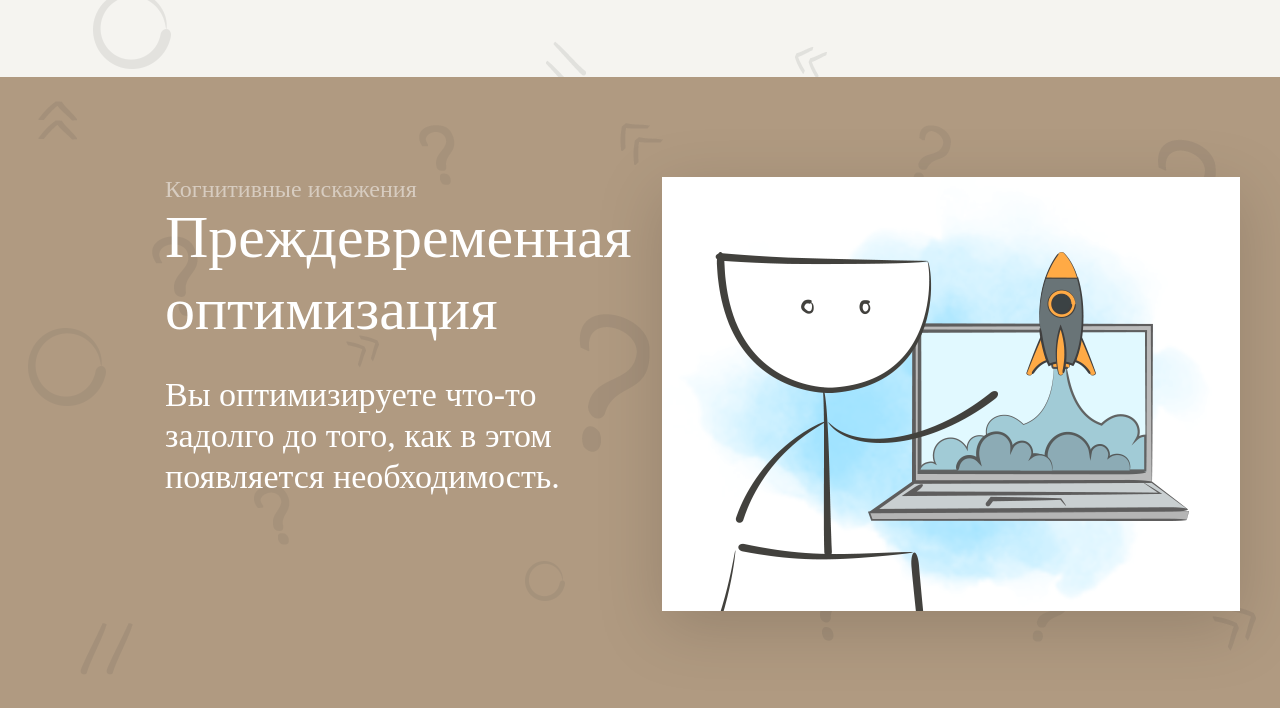
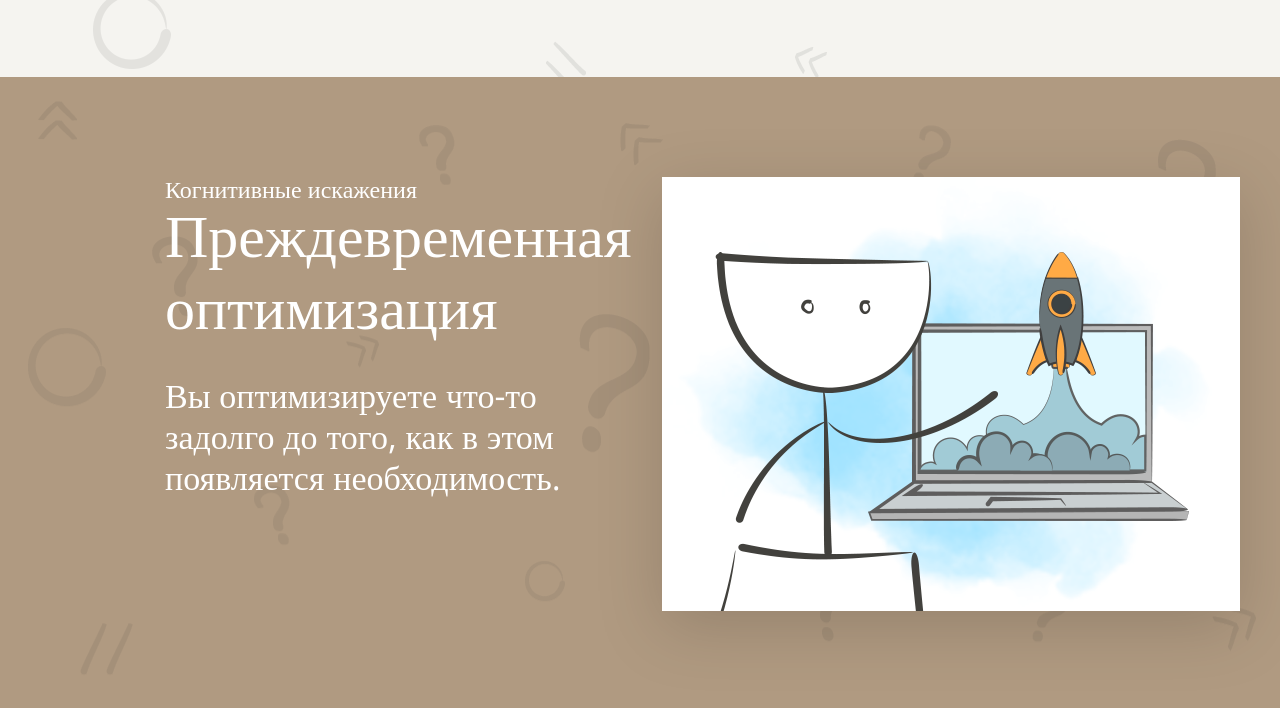
Before and after one commit to Emilya-02/layout-designer-project-lvl1, a plain HTML site: page src/index.html in a window 1280 px wide. Shown: the part 3539-4247 px from the top of the page. Drawn offline with nearby package versions, Linux system fonts and the light colour scheme; a web font is replaced by a local one.

Commit message:
dop block in optimization

```diff
--- a/src/style.css
+++ b/src/style.css
@@ -308,7 +308,7 @@ main img:nth-child(2n+2) {
 .background__dark_1 {
   position: relative;
   background: #b09a81;
-  height: 855px;
+  min-height: 855px;
 }
 
 .background__dark_1::before {
@@ -317,10 +317,20 @@ main img:nth-child(2n+2) {
   background-repeat: no-repeat;
   background-size: cover;
   width: 100%;
-  height: 855px;
+  min-height: 100%;
   background: url("img/background.png");
   opacity: 0.1;
   z-index: 0;
+}
+
+.background__dark_1 h2:nth-child(1) {
+  color:#fe8a02;
+}
+
+.background__dark_1 li,
+.background__dark_1 p {
+  color: #fff;
+  font-family: Open Sans;
 }
 
 .more_detailed__dark {
```
